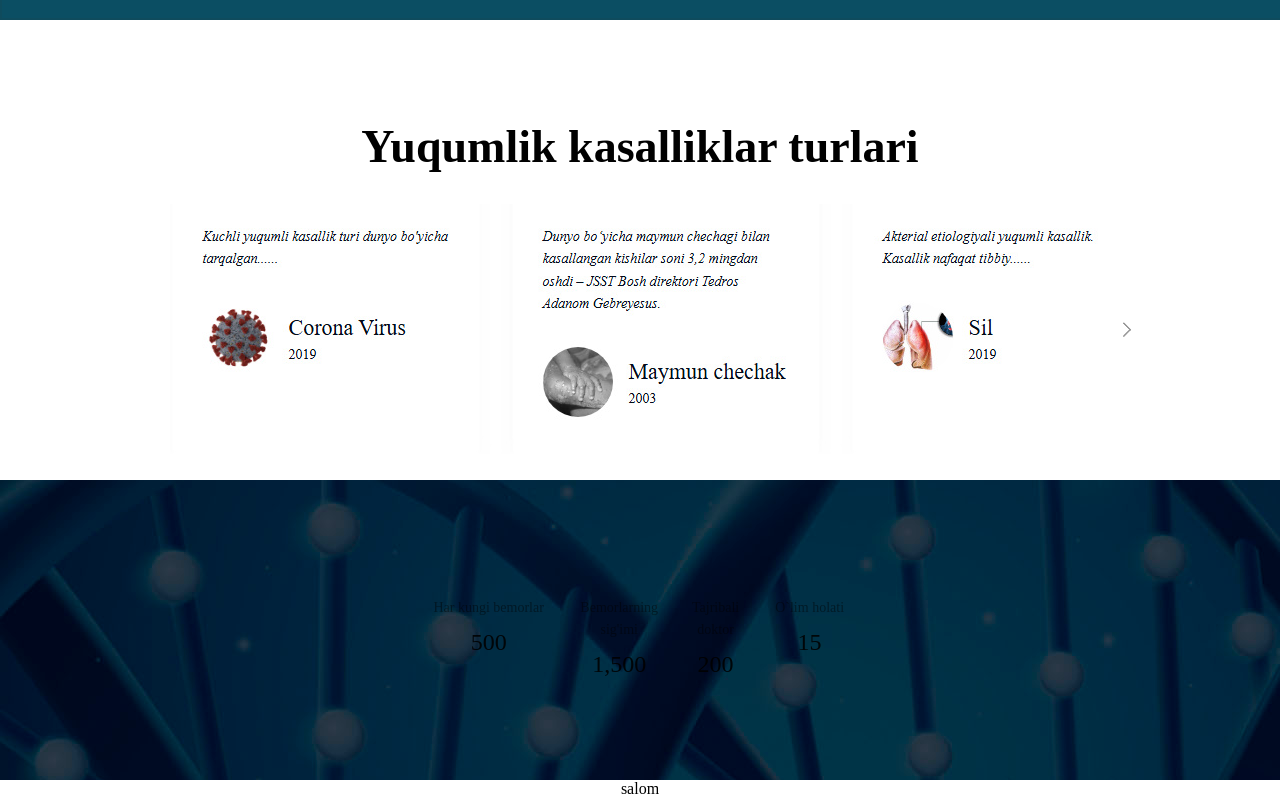
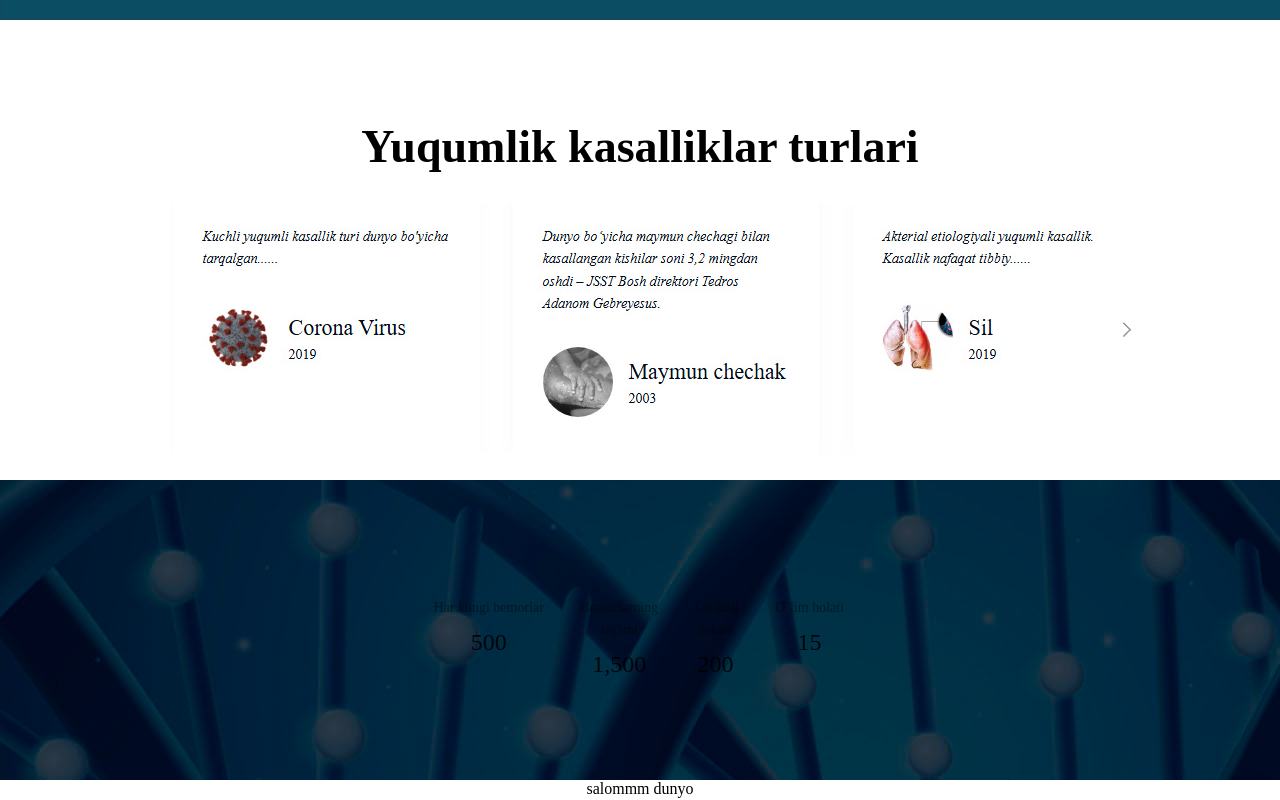
Before and after one commit to Saidazamxon-bit/Doctor-Web, a React (Create React App) app: page / in a window 1280 px wide. Shown: the part 2980-3780 px from the top of the page. Built offline with nearby package versions, Linux system fonts and the light colour scheme.

Commit message:
Yangi o‘zgarishlar

```diff
--- a/src/components/A7.jsx
+++ b/src/components/A7.jsx
@@ -2,7 +2,7 @@ import React from 'react'
 
 const A7 = () => {
   return (
-    <div>salom</div>
+    <div> salommm dunyo</div>
   )
 }
 
```
